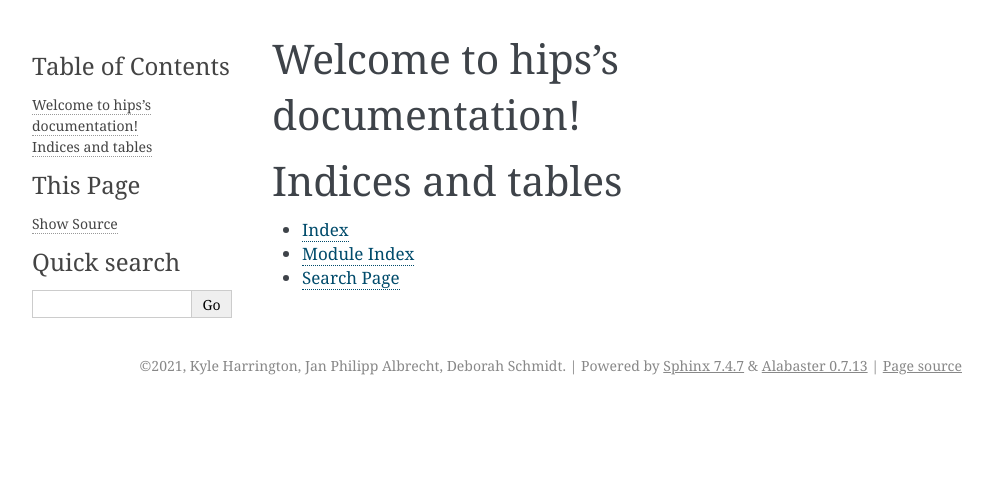
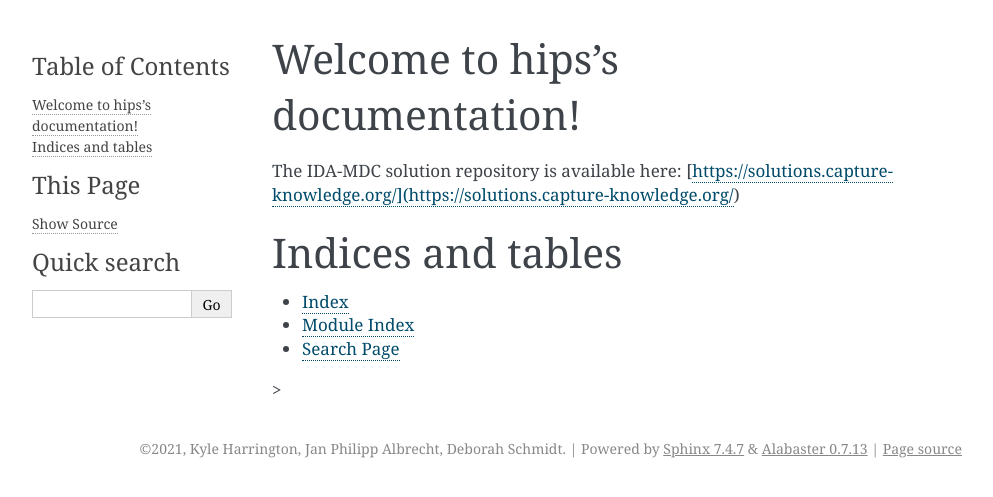
Before and after one commit to album-app/album, a Sphinx documentation site: the page built from docs/index.rst, in a window 1280 px wide. Shown: the top 497 px of the page, without its empty margins (148-1141 px from the left). Built offline with Sphinx 7.4.7, drawn with Linux system fonts in a browser that asks for light colours.

Commit message:
Link to catalog

```diff
--- a/docs/index.rst
+++ b/docs/index.rst
@@ -11,6 +11,8 @@ Welcome to hips's documentation!
    :caption: Contents:
 
 
+The IDA-MDC solution repository is available here: [https://solutions.capture-knowledge.org/](https://solutions.capture-knowledge.org/)
+
 
 Indices and tables
 ==================
@@ -18,3 +20,4 @@ Indices and tables
 * :ref:`genindex`
 * :ref:`modindex`
 * :ref:`search`
+>
```
